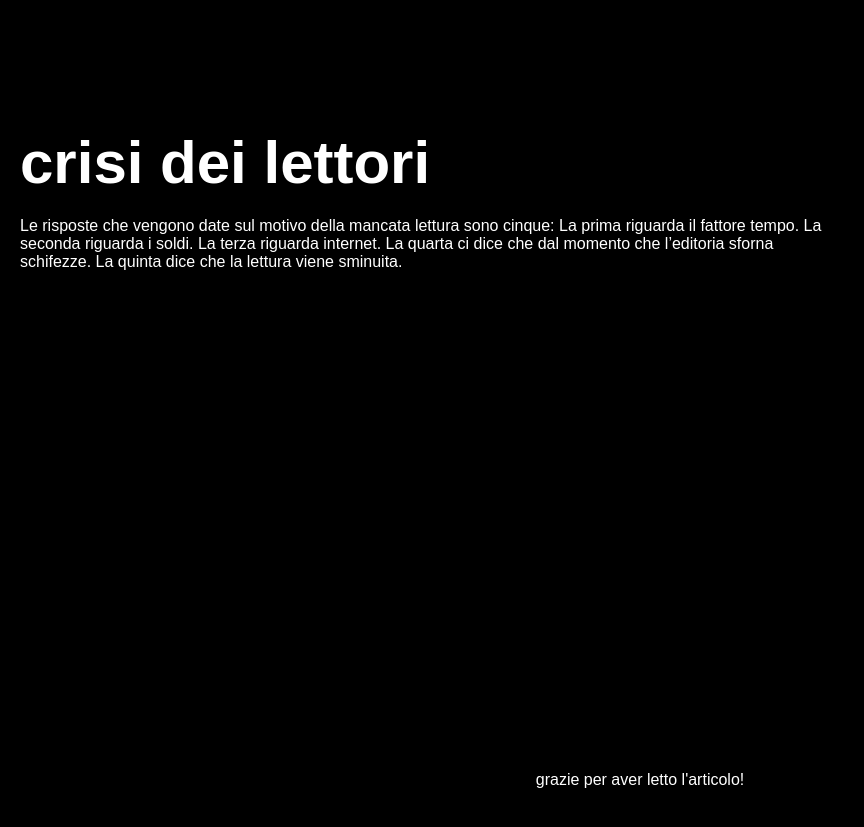
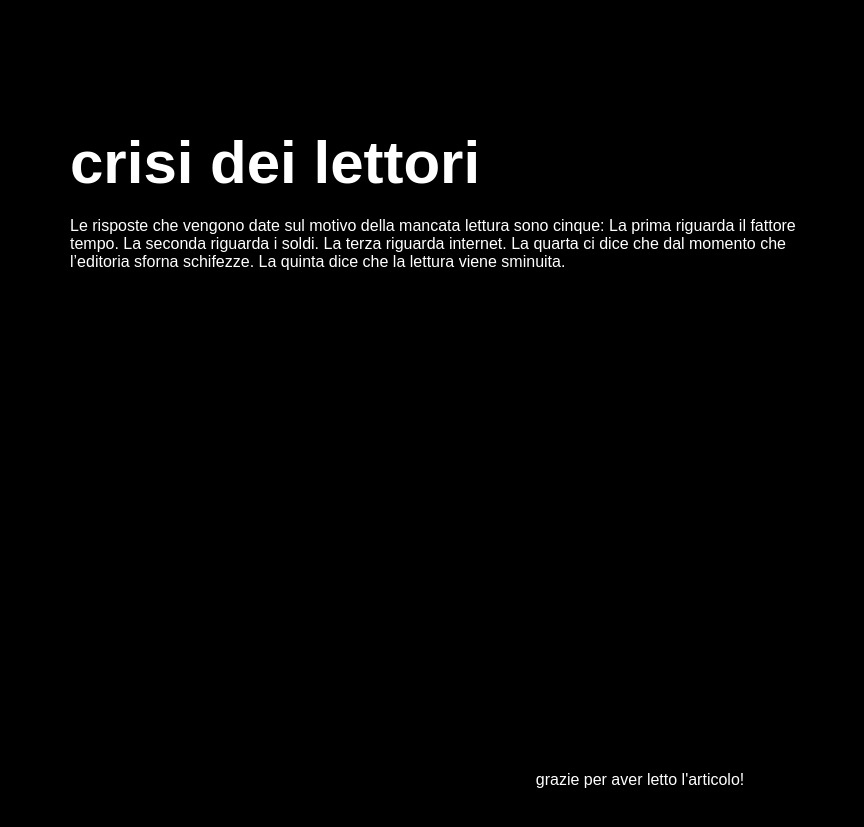
Before and after one commit to emilycvcvzza/sito.emily.cucuzza, a plain HTML site: page index.html in a window 1280 px wide. Shown: the part 1340-2167 px from the top of the page, without its empty margins (0-864 px from the left). Drawn offline with Linux system fonts and the light colour scheme.

Commit message:
Update style.css

```diff
--- a/css/style.css
+++ b/css/style.css
@@ -145,14 +145,14 @@ display: flex;
 .testo3 h1 {
     font-size: 60px;
     justify-content: left;
-    margin-left: 20px;
+    margin-left: 70px;
     margin-bottom: 20px;
     display: flex;
     margin-top: 250px;
 }
 
 .testo3 p {
-margin-left: 20px;
+margin-left: 70px;
 margin-right: 450px;
 display: flex;
 
```
